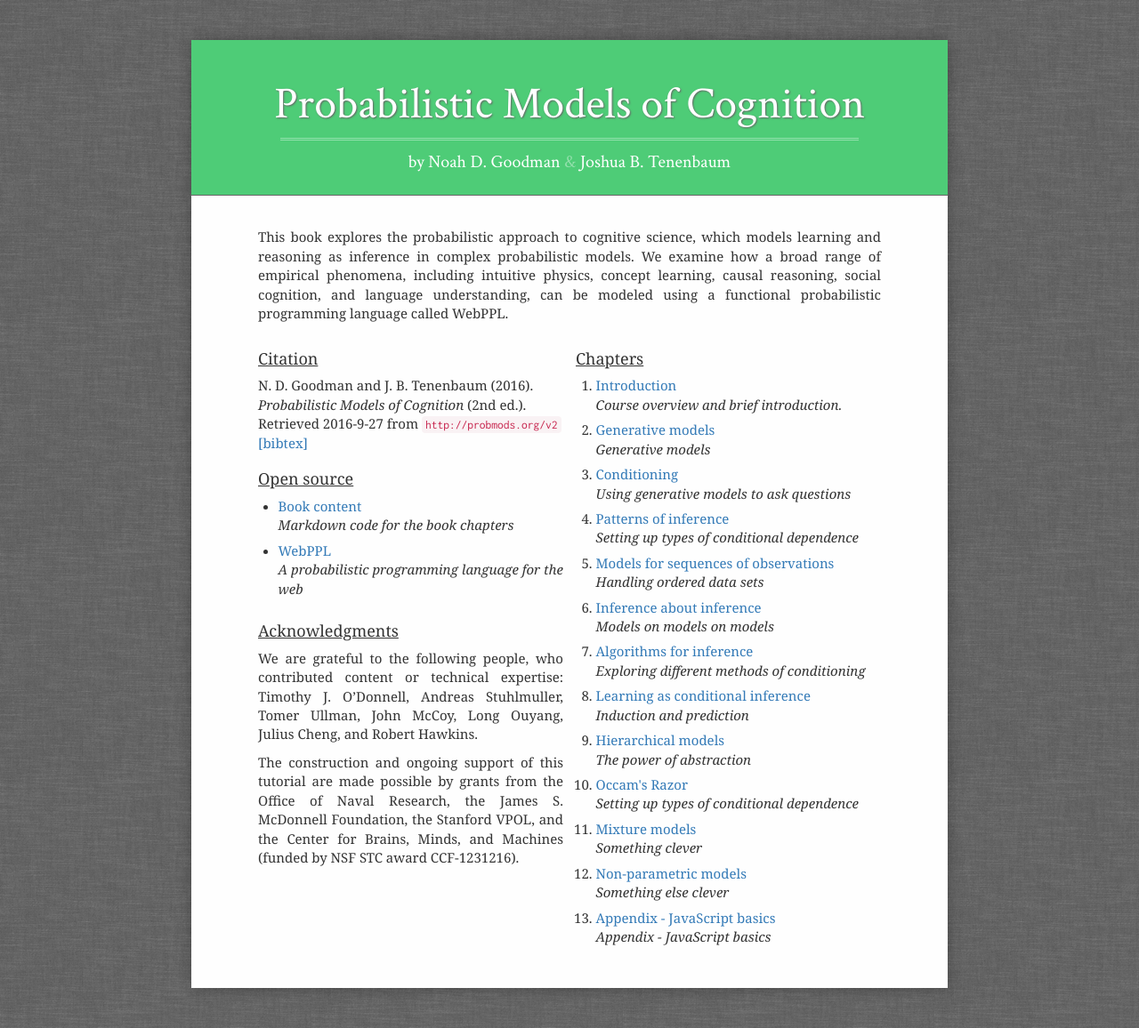
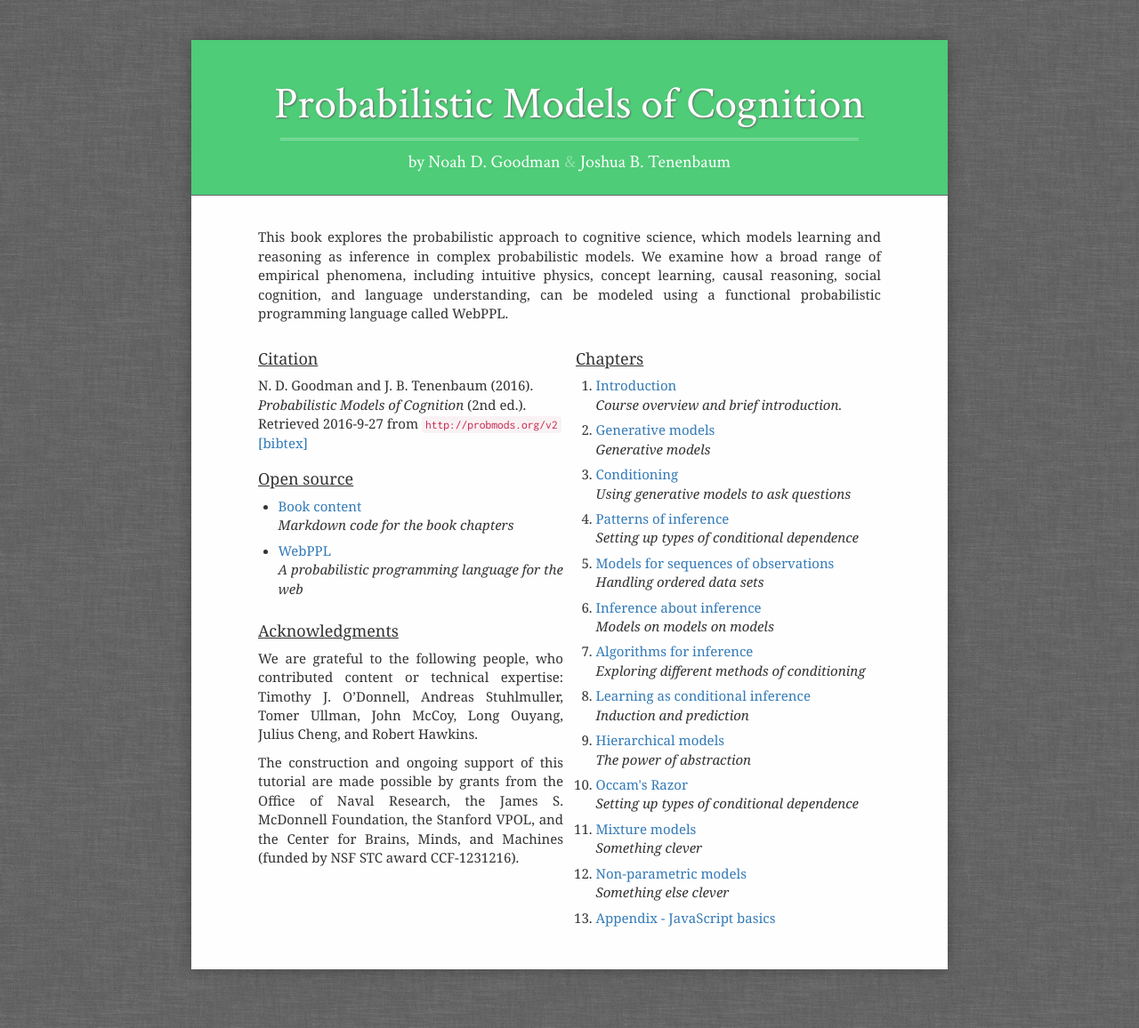
Before and after one commit to probmods/probmods2, a Jekyll site: the page built from index.md, in a window 1280 px wide. Shown: the whole page at 89% size. Built offline with Jekyll 4.4.1, drawn with Linux system fonts in a browser that asks for light colours; nearby versions of some CDN libraries; library files that are not in the unit come from our copies.

```diff
--- a/chapters/appendix-js-basics.md
+++ b/chapters/13-appendix-js-basics.md
@@ -1,7 +1,7 @@
 ---
 layout: chapter
 title: Appendix - JavaScript basics
-description: Appendix - JavaScript basics
+description:
 ---
 
 # Introduction to JavaScript
```
